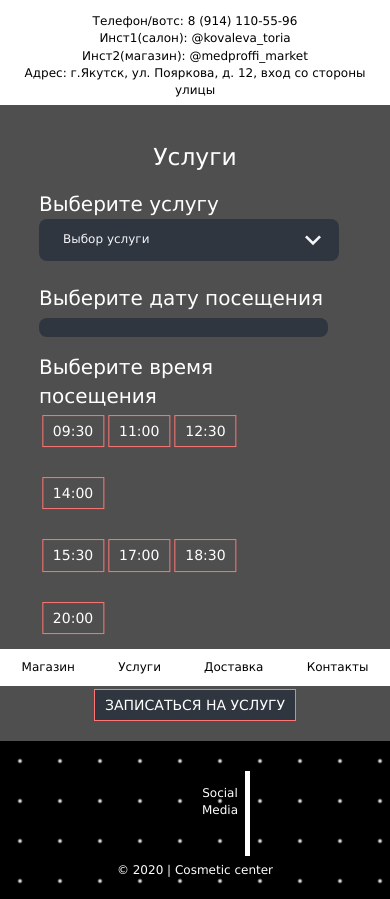
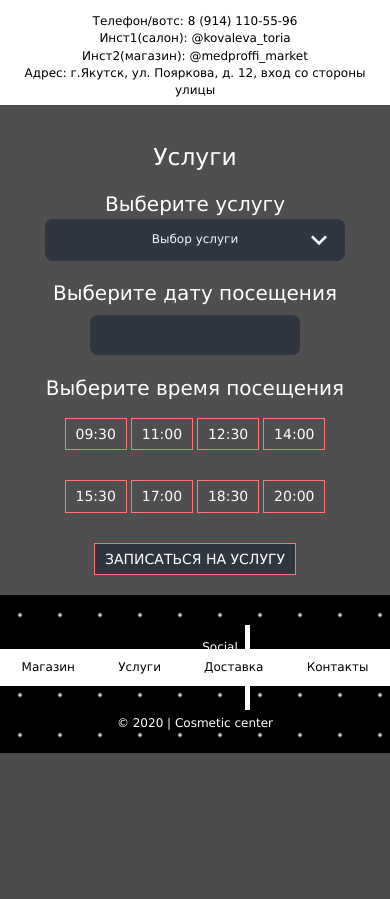
Before and after one commit to Thunderbirrd/Cosmetic, a Django app: template templates/index.html in a window 390 px wide. Shown: the part 158-1057 px from the top of the page. After the commit the page ends 911 px from the top, so only its background shows below. Run offline with Django 3.2, Linux system fonts and the light colour scheme; the template is opened without the code that fills it, so the values that code supplies are empty; parts of the project's set-up code (start-up, migrations or seed data) failed here and were passed over.

Commit message:
fixed header visiability and changed style service

```diff
--- a/static/css/header.css
+++ b/static/css/header.css
@@ -4,6 +4,7 @@
     left: 0;
     position: fixed;
     background-color: white;
+    z-index: 1;
 }
 
 header .wrap_header {
--- a/static/css/service.css
+++ b/static/css/service.css
@@ -1,42 +1,42 @@
-#service{
+#service {
     background-color: #4f4f4f;
     color: white;
 }
 
-.service_header{
+.service_header {
     text-align: center;
 }
 
-.service_content{
+.service_content {
     margin-top: 5%;
-    margin-left: 5%;
     display: flex;
+    justify-content: space-around;
     flex-direction: row;
-}
-.service_content li{
-    margin-left: 5%;
+    text-align: center;
 }
 
-.date{
+.service_content li {}
+
+.date {
     margin-top: 5%;
 }
 
-.text_service{
+.text_service {
     font-size: 25px;
     font-family: "Lucida Grande";
 }
 
-.cont_time{
+.cont_time {
     margin-top: -10%;
 }
 
-.select_box{
+.select_box {
     display: flex;
     width: 300px;
     flex-direction: column;
 }
 
-.select_box .options_container{
+.select_box .options_container {
     background-color: #2f3640;
     color: #f5f6fa;
     max-height: 0;
@@ -45,45 +45,45 @@
     transition: all 0.4s;
     border-radius: 8px;
     overflow: hidden;
-
     order: 1;
+    margin-bottom: 10px;
 }
 
-.select_box .option, .selected{
+.select_box .option, .selected {
     padding: 12px 24px;
     cursor: pointer;
 }
 
-.select_box label{
+.select_box label {
     cursor: pointer;
 }
 
-.select_box .option:hover{
+.select_box .option:hover {
     background-color: #454b57;
 }
 
-.select_box .option .radio{
+.select_box .option .radio {
     display: none;
 }
 
-.select_box .options_container.active{
+.select_box .options_container.active {
     max-height: 240px;
     opacity: 1;
     overflow-y: auto;
 }
 
-.select_box .options_container::-webkit-scrollbar{
+.select_box .options_container::-webkit-scrollbar {
     width: 8px;
     background-color: #0d141f;
     border-radius: 0 8px 8px 0;
 }
 
-.select_box .options_container::-webkit-scrollbar-thumb{
+.select_box .options_container::-webkit-scrollbar-thumb {
     background-color: #525861;
     border-radius: 0 8px 8px 0;
 }
 
-.selected{
+.selected {
     background-color: #2f3640;
     border-radius: 8px;
     margin-bottom: 8px;
@@ -92,7 +92,7 @@
     position: relative;
 }
 
-.selected::after{
+.selected::after {
     content: "";
     background: url("/static/img/arrow-down.svg");
     background-size: contain;
@@ -105,18 +105,19 @@
     transition: all 0.4s;
 }
 
-.select_box .options_container.active + .selected::after{
+.select_box .options_container.active+.selected::after {
     transform: rotateX(180deg);
     top: -6px;
 }
 
-.time{
+.time {
+    cursor: pointer;
     margin-left: 10%;
     margin-top: 5%;
     transform: translate(-10%, -10%);
 }
 
-.btn{
+.btn {
     outline: none;
     position: relative;
     display: inline-grid;
@@ -132,11 +133,11 @@
     transition: 1s all ease;
 }
 
-.active{
+.active {
     background: #ff7675;
 }
 
-.btn::before{
+.btn::before {
     background: #ff7675;
     content: "";
     width: 100%;
@@ -149,15 +150,15 @@
     transition: all 0.6s ease;
 }
 
-.btn:hover::before{
+.btn:hover::before {
     height: 360%;
 }
 
-.approve{
+.approve {
     text-align: center;
 }
 
-.approvebtn{
+.approvebtn {
     background-color: #2f3640;
     outline: none;
     position: relative;
@@ -174,16 +175,48 @@
     transition: 1s all ease;
 }
 
-@media screen and (max-width: 780px) {
-    .service_content{
-    margin-top: 5%;
-    margin-left: 5%;
-    display: table;
-}
-    .cont_time{
-    margin-top: 5%;
-}
-    .text_service{
-    font-size: 20px;
+@media screen and (max-width: 1000px) {
+    .service_content {
+        display: grid;
+        grid-template-columns: 1fr 1fr;
+        grid-template-rows: auto auto;
+    }
+
+    .date {
+        margin-top: 0;
+    }
+
+    .service_content .service_type{
+        display: flex;
+        flex-direction: column;
+        align-items: center;
+    }
+
+    .cont_time {
+        margin-top: 0;
+        grid-column: 1/3;
+    }
+
+    .time {
+        transform: translate(0, 0);
+        margin: 0;
     }
 }
+
+@media screen and (max-width: 780px) {
+    .service_content {
+        display: block;
+        text-align: center;
+    }
+    .cont_time {
+        margin-top: 5%;
+    }
+    .text_service {
+        font-size: 20px;
+    }
+    .service_content .service_type{
+        display: flex;
+        flex-direction: column;
+        align-items: center;
+    }
+}
--- a/templates/main/service.html
+++ b/templates/main/service.html
@@ -22,9 +22,9 @@
             <span class="text_service" style="margin-top: 5%">Выберите дату посещения</span>
             <br>
             <input style="margin-top: 2%; background-color: #2f3640; color: white; border-color: #2f3640;
-                 border-style: dashed; width: 100%;
-                 border-radius: 8px" data-dd-theme="calendar" id="date-input" data-dd-lang="ru"
-                       data-dd-modal="true" data-dd-large="true" type="text">
+                 border-style: dashed; font-size: 1.2rem; padding: 10px; text-align: center;
+                 border-radius: 8px" data-dd-theme="calendar" id="date-input" data-dd-lang="ru" data-dd-modal="true"
+                data-dd-large="true" type="text">
             <script>$('#date-input').dateDropper();</script>
         </li>
 
@@ -33,7 +33,7 @@
             <span class="text_service">Выберите время посещения</span>
             <div class="time">
                 <div>
-                    <div class="btn" data-path="1" >09:30</div>
+                    <div class="btn" data-path="1">09:30</div>
                     <div class="btn" data-path="2">11:00</div>
                     <div class="btn" data-path="3">12:30</div>
                     <div class="btn" data-path="4">14:00</div>
```
Lines whose indentation alone changed are shown as unchanged.
